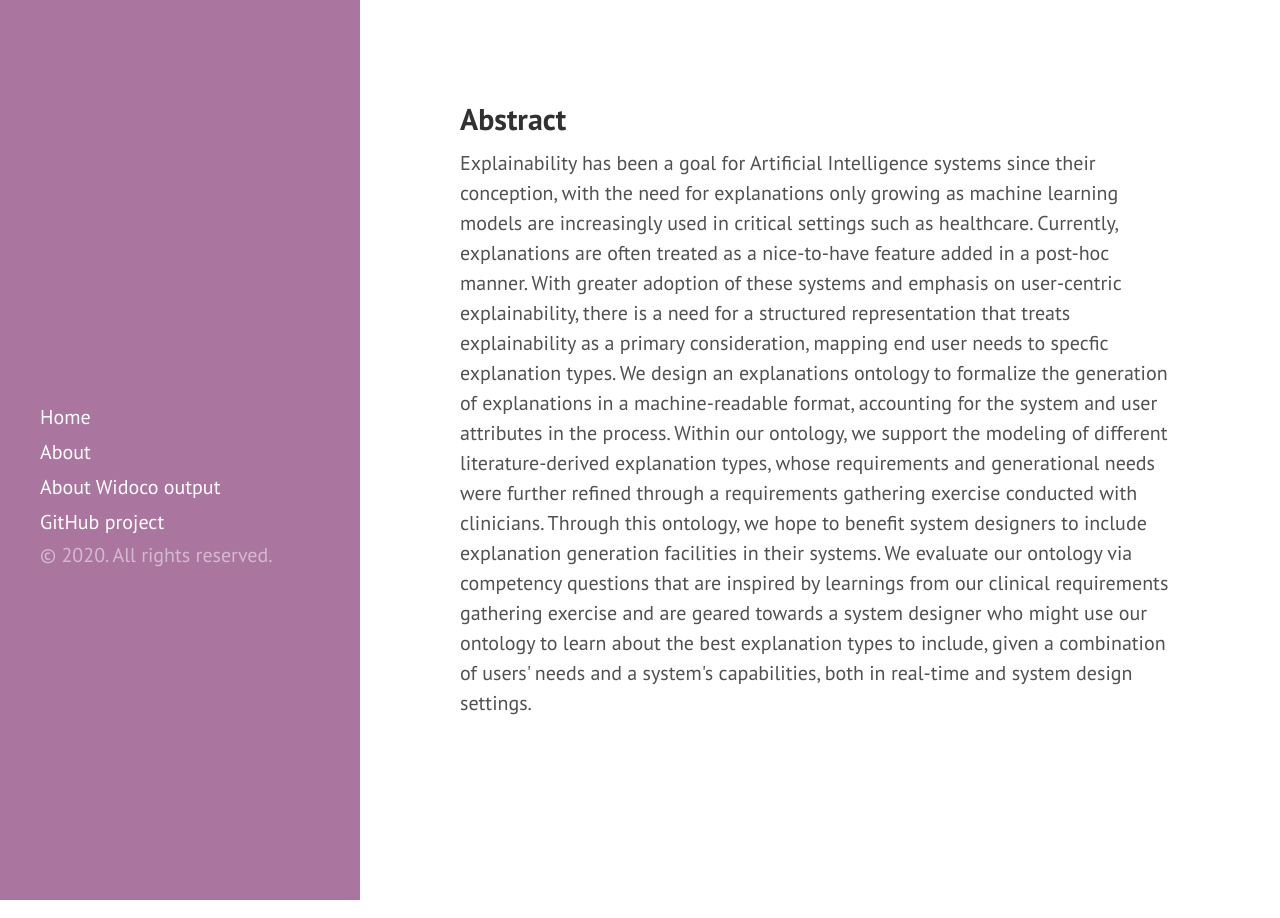
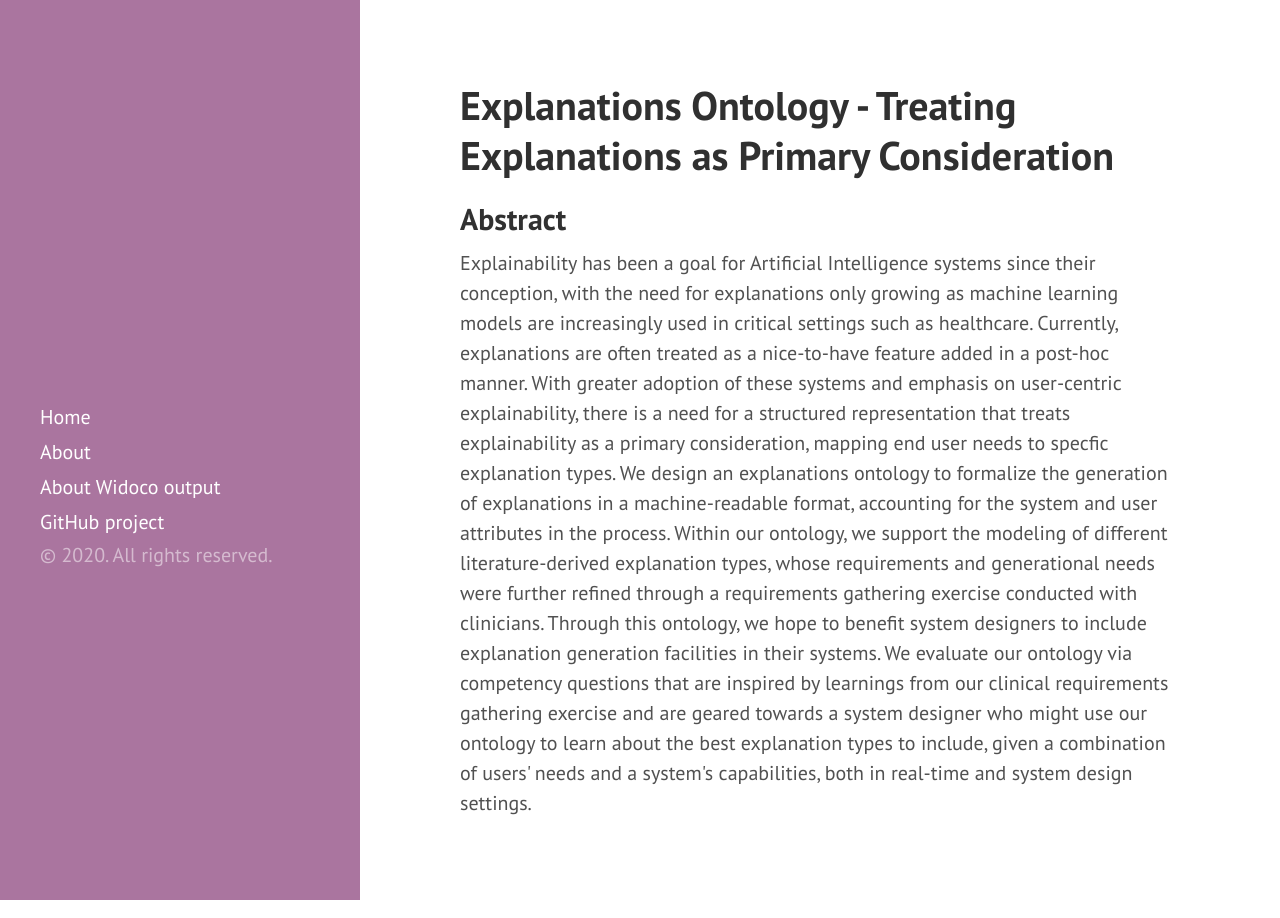
Before and after one commit to tetherless-world/explanation-ontology, a Jekyll site: the page built from index.html, in a window 1280 px wide. Built offline with Jekyll 4.4.1, drawn with Linux system fonts in a browser that asks for light colours; Markdown is read by kramdown in place of the engine named in the settings; the list of posts is cut into pages by our own code.

Commit message:
Update index.html

```diff
--- a/index.html
+++ b/index.html
@@ -3,7 +3,7 @@ layout: default
 title: Explanations Ontology - Treating Explanations as Primary Consideration
 ---
 
-
+<h1 class="page-title">Explanations Ontology - Treating Explanations as Primary Consideration</h1>
 <article class="mb-5" id="abstract">
 <content>
 <h2>Abstract</h2>
```
